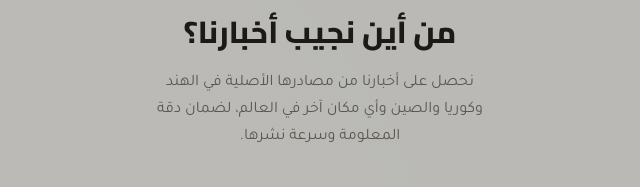
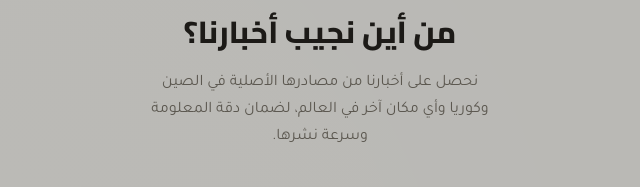
Before and after one commit to computereng1302-hue/MH, a plain HTML site: page index.html in a window 1280 px wide. Shown: the part 765-952 px from the top of the page, 320-960 px from the left. Drawn offline with Linux system fonts and the light colour scheme.

Commit message:
Update index.html

```diff
--- a/index.html
+++ b/index.html
@@ -812,7 +812,7 @@
   <section id="sources">
     <div class="section-intro">
       <h2>من أين نجيب أخبارنا؟</h2>
-      <p>نحصل على أخبارنا من مصادرها الأصلية في الهند وكوريا والصين وأي مكان آخر في العالم، لضمان دقة المعلومة وسرعة
+      <p>نحصل على أخبارنا من مصادرها الأصلية في الصين وكوريا وأي مكان آخر في العالم، لضمان دقة المعلومة وسرعة
         نشرها.</p>
     </div>
     <div class="sources-media">
```
